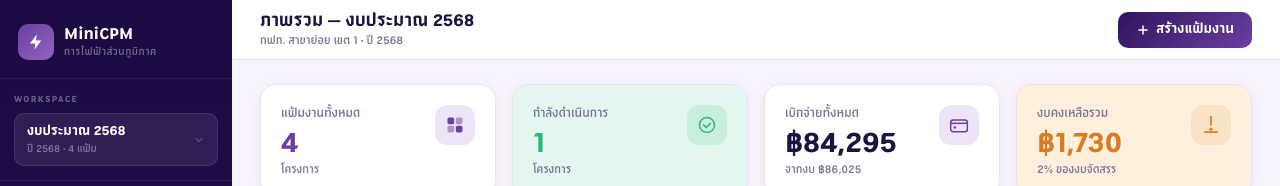
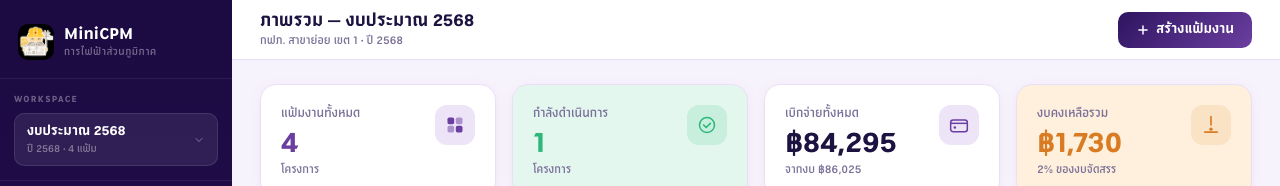
Before and after one commit to bufferboxcode/Mini-CPM, a Next.js app: page / in a window 1280 px wide. Shown: the top 186 px of the page. Built offline with nearby package versions, Linux system fonts and the light colour scheme.

Commit message:
แก้ sidebar และ โลโก้แอพ

```diff
--- a/components/Sidebar.tsx
+++ b/components/Sidebar.tsx
@@ -44,11 +44,7 @@ export default function Sidebar({ S, update, ws }: SharedProps) {
       {/* Logo */}
       <div style={{ padding: '24px 18px 18px', borderBottom: '1px solid rgba(255,255,255,0.07)' }}>
         <div style={{ display: 'flex', alignItems: 'center', gap: '10px' }}>
-          <div style={{ width: '36px', height: '36px', borderRadius: '10px', background: `linear-gradient(135deg,${C.primary},${C.mid})`, display: 'flex', alignItems: 'center', justifyContent: 'center', flexShrink: 0 }}>
-            <svg width="18" height="18" viewBox="0 0 24 24" fill="none">
-              <path d="M13 2L4 14h7l-1 8 9-12h-7l1-8z" fill="white" />
-            </svg>
-          </div>
+          <img src="/logo.png" alt="MiniCPM Logo" style={{ width: '36px', height: '36px', borderRadius: '10px', objectFit: 'cover', flexShrink: 0 }} />
           <div>
             <div style={{ color: 'white', fontSize: '16px', fontWeight: '700', lineHeight: '1.2' }}>MiniCPM</div>
             <div style={{ color: 'rgba(255,255,255,0.4)', fontSize: '10px', letterSpacing: '0.5px' }}>การไฟฟ้าส่วนภูมิภาค</div>
--- a/components/mobile/MobileApp.tsx
+++ b/components/mobile/MobileApp.tsx
@@ -59,29 +59,6 @@ function MBadge({ status }: { status: string }) {
   );
 }
 
-// ── Status Bar ─────────────────────────────────────────────────────────────
-
-function StatusBar() {
-  return (
-    <div style={{ height: '44px', background: C.sb, display: 'flex', alignItems: 'center', justifyContent: 'space-between', padding: '0 20px 0 24px', flexShrink: 0 }}>
-      <div style={{ color: 'white', fontSize: '13px', fontWeight: '700' }}>9:41</div>
-      <div style={{ display: 'flex', alignItems: 'center', gap: '6px' }}>
-        <svg width="14" height="10" viewBox="0 0 14 10" fill="none">
-          <rect x="0" y="7" width="2.5" height="3" rx="0.5" fill="white" opacity="0.4" />
-          <rect x="3.5" y="5" width="2.5" height="5" rx="0.5" fill="white" opacity="0.6" />
-          <rect x="7" y="2.5" width="2.5" height="7.5" rx="0.5" fill="white" opacity="0.8" />
-          <rect x="10.5" y="0" width="2.5" height="10" rx="0.5" fill="white" />
-        </svg>
-        <svg width="22" height="12" viewBox="0 0 22 12" fill="none">
-          <rect x="0.5" y="0.5" width="18" height="11" rx="2.5" stroke="white" strokeOpacity="0.6" />
-          <rect x="19" y="3.5" width="2.5" height="5" rx="1" fill="white" fillOpacity="0.6" />
-          <rect x="2" y="2" width="13" height="8" rx="1.5" fill="white" />
-        </svg>
-      </div>
-    </div>
-  );
-}
-
 // ── Bottom Nav ─────────────────────────────────────────────────────────────
 
 function BottomNav({ screen, onNav }: { screen: string; onNav: (s: AppState['mobileScreen']) => void }) {
@@ -133,11 +110,7 @@ function WorkspaceListScreen({ S, update }: SharedProps) {
     <div style={{ flex: 1, overflowY: 'auto', background: C.paper }}>
       <div style={{ background: `linear-gradient(180deg,${C.sb},${C.sbMid})`, padding: '24px 20px 32px' }}>
         <div style={{ display: 'flex', alignItems: 'center', gap: '12px', marginBottom: '16px' }}>
-          <div style={{ width: '40px', height: '40px', borderRadius: '12px', background: `linear-gradient(135deg,${C.primary},${C.mid})`, display: 'flex', alignItems: 'center', justifyContent: 'center', flexShrink: 0 }}>
-            <svg width="20" height="20" viewBox="0 0 24 24" fill="none">
-              <path d="M13 2L4 14h7l-1 8 9-12h-7l1-8z" fill="white" />
-            </svg>
-          </div>
+          <img src="/logo.png" alt="MiniCPM Logo" style={{ width: '40px', height: '40px', borderRadius: '12px', objectFit: 'cover', flexShrink: 0 }} />
           <div>
             <div style={{ color: 'white', fontSize: '18px', fontWeight: '700' }}>MiniCPM</div>
             <div style={{ color: 'rgba(255,255,255,0.5)', fontSize: '11px' }}>การไฟฟ้าส่วนภูมิภาค</div>
@@ -966,7 +939,6 @@ export default function MobileApp(props: SharedProps) {
 
   return (
     <div style={{ display: 'flex', flexDirection: 'column', height: '100vh', fontFamily: "'SaoChingcha', sans-serif", overflow: 'hidden', background: C.paper }}>
-      <StatusBar />
       <div style={{ flex: 1, display: 'flex', flexDirection: 'column', overflow: 'hidden' }}>
         {screen === 'workspace-list' && <WorkspaceListScreen {...props} />}
         {screen === 'dashboard' && <MobileDashboardScreen {...props} />}
```
Also changed, not shown: public/logo.png (added).
